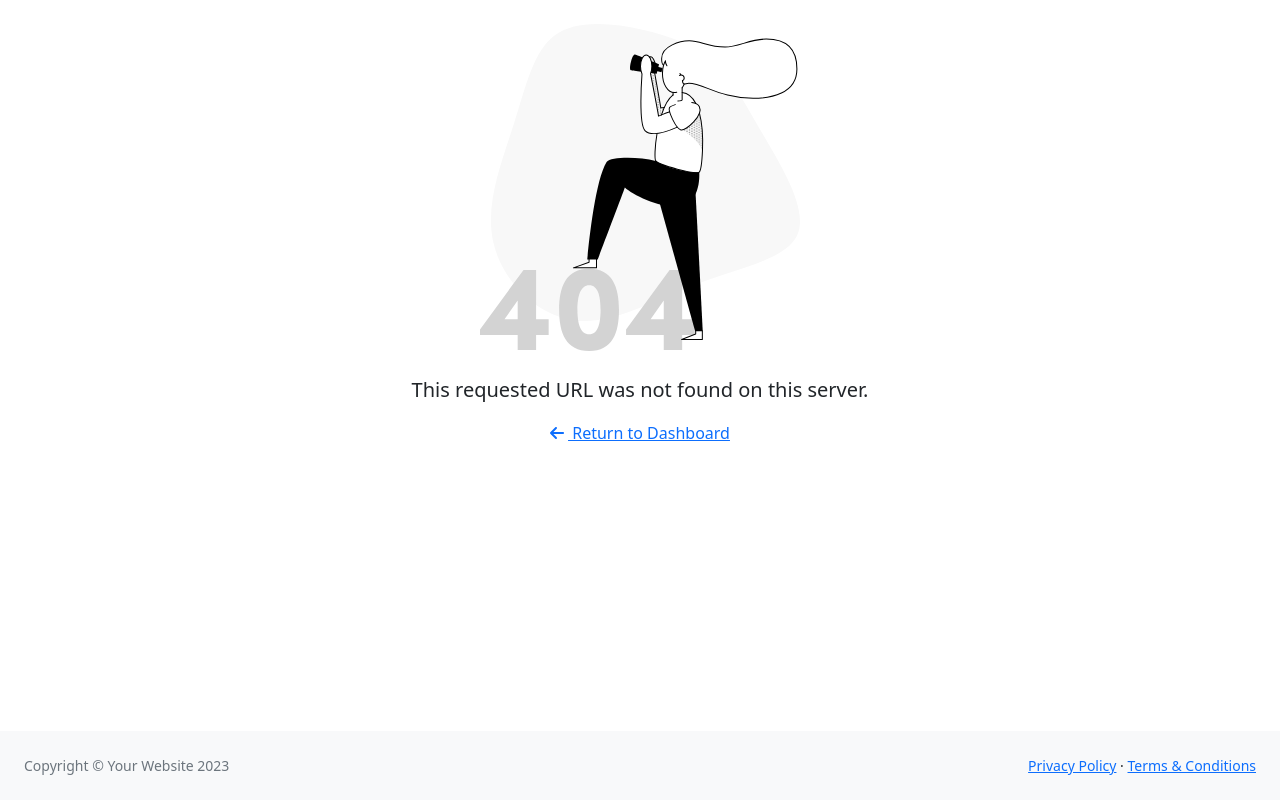
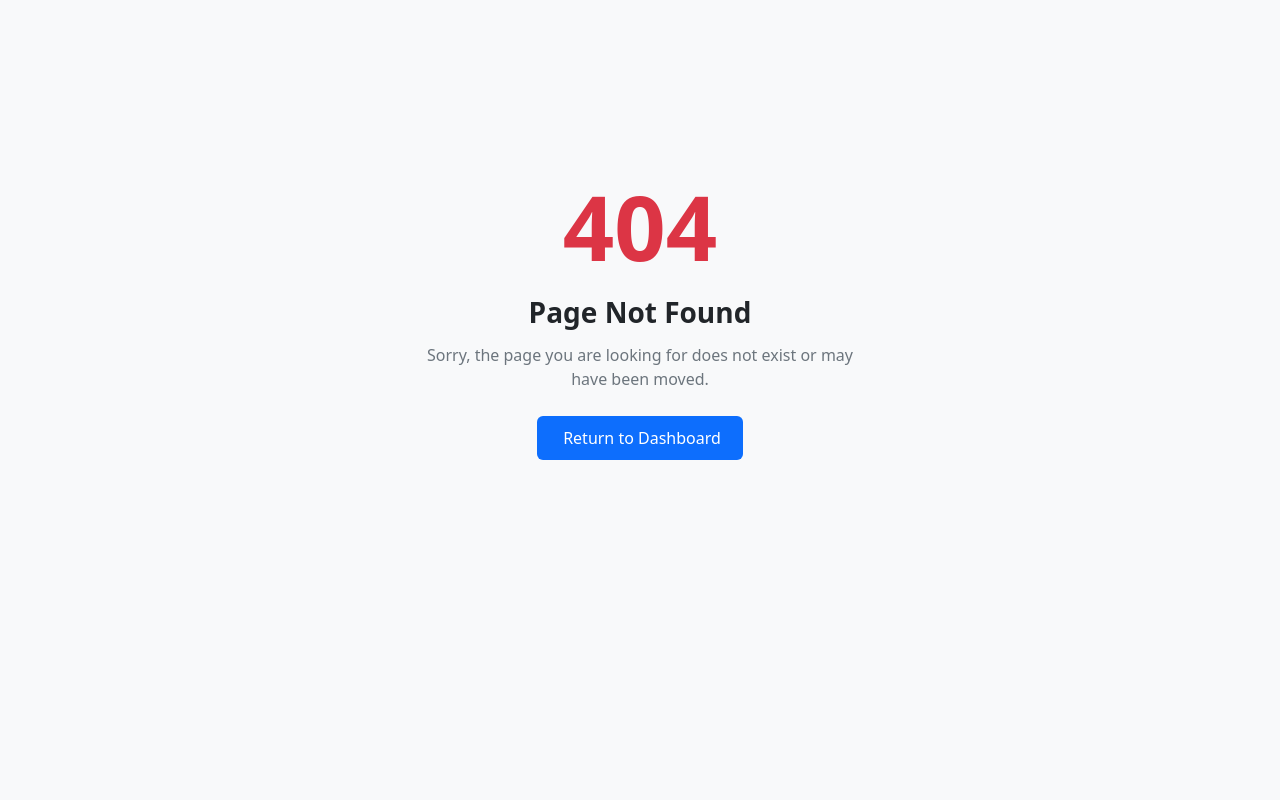
Before and after one commit to sandeep0782/saznara, a Django app: template templates/404.html in a window 1280 px wide. Run offline with Django 4.2, Linux system fonts and the light colour scheme; the template is opened without the code that fills it, so the values that code supplies are empty; some libraries are stand-ins or nearby versions.

Commit message:
404 updated

```diff
--- a/sku/settings.py
+++ b/sku/settings.py
@@ -19,8 +19,8 @@ SECRET_KEY = "dsfsdjkfhdsjfhjsdfhjsdfhjfhdsjfdsjf"
 
 # SECURITY WARNING: don't run with debug turned on in production!
 
-# DEBUG = os.getenv("DEBUG", "False") == "True"
-DEBUG = True
+DEBUG = os.getenv("DEBUG", "False") == "True"
+# DEBUG = True
 
 
 ALLOWED_HOSTS = os.getenv("ALLOWED_HOSTS", "127.0.0.1,localhost").split(",")
--- a/templates/404.html
+++ b/templates/404.html
@@ -1,52 +1,91 @@
 <!DOCTYPE html>
 <html lang="en">
 {% load static %}
+
 <head>
-        <meta charset="utf-8" />
-        <meta http-equiv="X-UA-Compatible" content="IE=edge" />
-        <meta name="viewport" content="width=device-width, initial-scale=1, shrink-to-fit=no" />
-        <meta name="description" content="" />
-        <meta name="author" content="" />
-        <title>404 Error - SB Admin</title>
-        <link href="{% static 'css/styles.css' %}" rel="stylesheet" />
-        <script src="https://use.fontawesome.com/releases/v6.3.0/js/all.js" crossorigin="anonymous"></script>
+    <meta charset="utf-8">
+    <meta name="viewport" content="width=device-width, initial-scale=1">
+
+    <title>Page Not Found</title>
+
+    <link href="{% static 'css/styles.css' %}" rel="stylesheet">
+
+    <style>
+        body {
+            background: #f8f9fa;
+        }
+
+        .error-page {
+            min-height: 80vh;
+            display: flex;
+            align-items: center;
+            justify-content: center;
+            text-align: center;
+        }
+
+        .error-box {
+            max-width: 500px;
+            padding: 40px 20px;
+        }
+
+        .error-code {
+            font-size: 90px;
+            font-weight: 700;
+            color: #dc3545;
+            line-height: 1;
+            margin-bottom: 20px;
+        }
+
+        .error-title {
+            font-size: 28px;
+            font-weight: 600;
+            margin-bottom: 10px;
+        }
+
+        .error-text {
+            color: #6c757d;
+            margin-bottom: 25px;
+        }
+
+        .home-btn {
+            display: inline-block;
+            padding: 10px 22px;
+            background: #0d6efd;
+            color: white;
+            text-decoration: none;
+            border-radius: 6px;
+        }
+
+        .home-btn:hover {
+            background: #0b5ed7;
+            color: white;
+        }
+    </style>
 </head>
+
 <body>
-        <div id="layoutError">
-            <div id="layoutError_content">
-                <main>
-                    <div class="container">
-                        <div class="row justify-content-center">
-                            <div class="col-lg-6">
-                                <div class="text-center mt-4">
-                                    <img class="mb-4 img-error" src="{% static 'assets/img/error-404-monochrome.svg' %}" />
-                                    <p class="lead">This requested URL was not found on this server.</p>
-                                    <a href="/">
-                                        <i class="fas fa-arrow-left me-1"></i>
+
+<div class="error-page">
+    <div class="error-box">
+
+        <div class="error-code">404</div>
+
+        <div class="error-title">
+            Page Not Found
+        </div>
+
+        <p class="error-text">
+            Sorry, the page you are looking for does not exist
+            or may have been moved.
+        </p>
+
+        <a href="/" class="home-btn">
+            <i class="fas fa-home me-1"></i>
             Return to Dashboard
         </a>
+
     </div>
 </div>
-                        </div>
-                    </div>
-                </main>
-            </div>
-            <div id="layoutError_footer">
-                <footer class="py-4 bg-light mt-auto">
-                    <div class="container-fluid px-4">
-                        <div class="d-flex align-items-center justify-content-between small">
-                            <div class="text-muted">Copyright &copy; Your Website 2023</div>
-                            <div>
-                                <a href="#">Privacy Policy</a>
-                                &middot;
-                                <a href="#">Terms &amp; Conditions</a>
-                            </div>
-                        </div>
-                    </div>
-                </footer>
-            </div>
-        </div>
-        <script src="https://cdn.jsdelivr.net/npm/bootstrap@5.2.3/dist/js/bootstrap.bundle.min.js" crossorigin="anonymous"></script>
-        <script src="{% static 'js/scripts.js' %}"></script>
+
 </body>
 </html>
```
Lines whose indentation alone changed are shown as unchanged.
